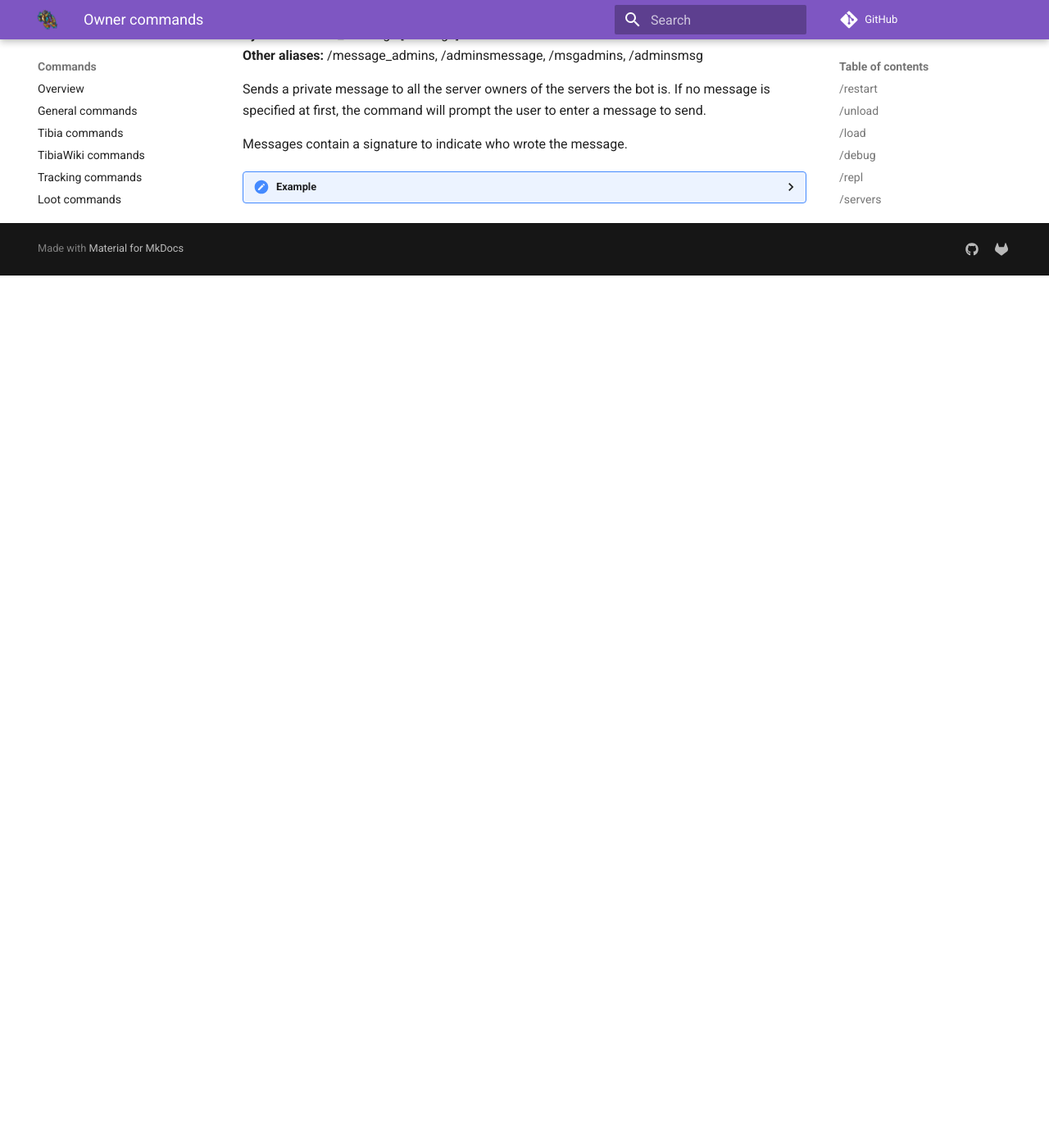
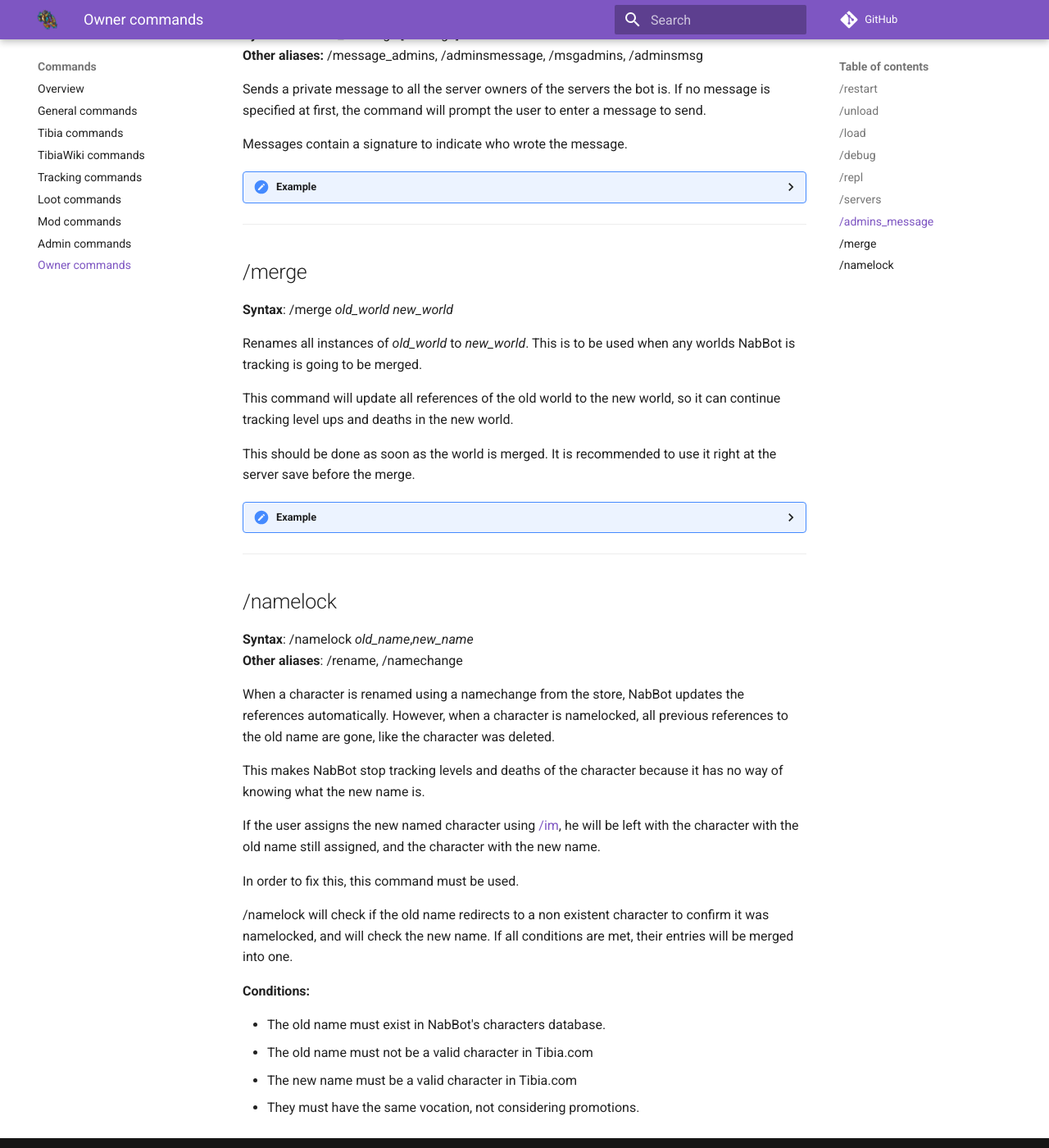
Before and after one commit to Galarzaa90/NabBot, an MkDocs documentation site: the page built from docs/commands/owner.md, in a window 1280 px wide and 1400 px high, scrolled down 2313 px. Shown: the whole window at 82% size. Built offline with MkDocs 1.6.1 and Material for MkDocs 9.7.7, drawn with Linux system fonts in a browser that asks for light colours; comment, search, counter and statistics services are not loaded; old or Windows-style settings are respelled for this version of MkDocs; before the commit the page ends 2649 px from its top, so only the background shows below that.

Commit message:
Added missing documentation for commands

```diff
--- a/docs/commands/owner.md
+++ b/docs/commands/owner.md
@@ -103,3 +103,44 @@ Messages contain a signature to indicate who wrote the message.
 
     **After typing the message.**
     ![image](../assets/images/commands/admins_message_2.png)
+
+----
+
+## /merge
+**Syntax**: /merge *old_world new_world*
+
+Renames all instances of *old_world* to *new_world*. This is to be used when any worlds NabBot is tracking is going to be merged.
+
+This command will update all references of the old world to the new world, so it can continue tracking level ups and deaths in the new world.
+
+This should be done as soon as the world is merged. It is recommended to use it right at the server save before the merge.
+
+??? Summary "Example"
+
+    **/merge Fidera Gladera**
+    ![image](../assets/images/commands/merge.png)
+
+----
+
+## /namelock
+**Syntax**: /namelock *old_name*,*new_name*
+**Other aliases**: /rename, /namechange
+
+When a character is renamed using a namechange from the store, NabBot updates the references automatically.
+However, when a character is namelocked, all previous references to the old name are gone, like the character was deleted.
+
+This makes NabBot stop tracking levels and deaths of the character because it has no way of knowing what the new name is.
+
+If the user assigns the new named character using [/im](tracking.md#im), he will be left with the character with the old name still assigned, and the character with the new name.
+
+In order to fix this, this command must be used.
+
+/namelock will check if the old name redirects to a non existent character to confirm it was namelocked, and will check the new name.
+If all conditions are met, their entries will be merged into one.
+
+**Conditions:**
+
+- The old name must exist in NabBot's characters database.
+- The old name must not be a valid character in Tibia.com
+- The new name must be a valid character in Tibia.com
+- They must have the same vocation, not considering promotions.
--- a/mkdocs.yml
+++ b/mkdocs.yml
@@ -33,6 +33,8 @@ extra:
       link: 'https://github.com/galarzaa90'
     - type: 'gitlab'
       link: 'https://gitlab.com/Galarzaa90'
+    - type: 'discord'
+      link: 'https://discord.me/NabBot'
 
 repo_url: https://github.com/Galarzaa90/NabBot
 edit_uri: ""
@@ -48,6 +50,7 @@ pages:
       - TibiaWiki commands: commands/tibiawiki.md
       - Tracking commands: commands/tracking.md
       - Loot commands: commands/loot.md
+      - Mod commands: commands/mod.md
       - Admin commands: commands/admin.md
       - Owner commands: commands/owner.md
     - Customizing:
```
Also changed, not shown: docs/commands/mod.md (added, +56 -0 lines), docs/commands/tibia.md (+19 -2 lines), docs/commands/tibiawiki.md (+3 -3 lines), docs/commands/tracking.md (+18 -0 lines), docs/assets/images/commands/merge.png (added), docs/assets/images/commands/stamina_1.png (added), docs/assets/images/commands/stamina_2.png (added), docs/assets/images/commands/unregistered.png, 2 other files.
